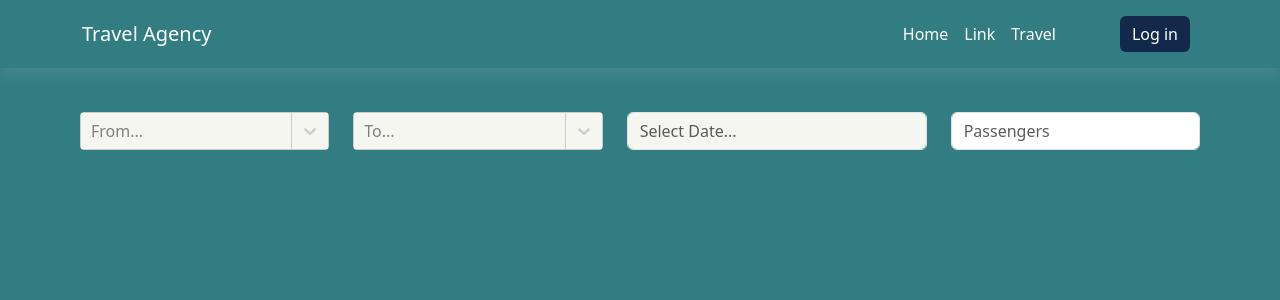
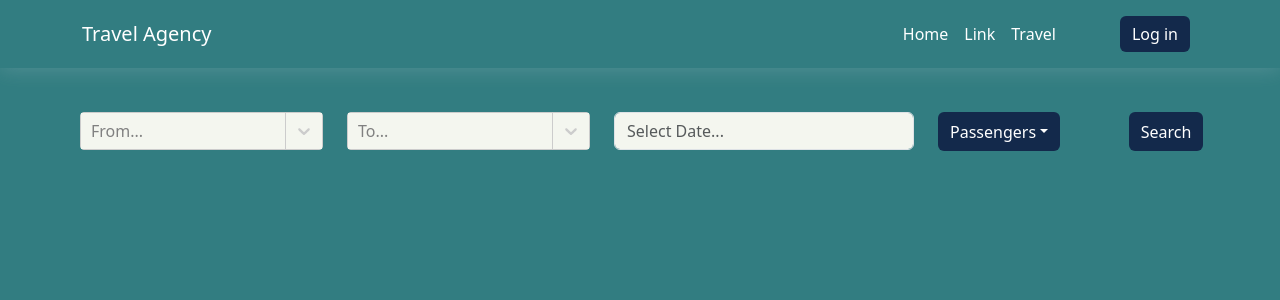
Before and after one commit to ermalbela/Project-Lab-1, a React (Vite) app in the folder travelAgency/: page / in a window 1280 px wide. Shown: the top 300 px of the page. Built offline with nearby package versions, Linux system fonts and the light colour scheme.

Commit message:
changes on dashboard and passenger button

```diff
--- a/travelAgency/src/Components/Dashboard.jsx
+++ b/travelAgency/src/Components/Dashboard.jsx
@@ -1,5 +1,5 @@
-import React, { useState } from 'react';
-import {Row, Col, FormControl} from 'react-bootstrap';
+import React, { useState, useEffect, useRef } from 'react';
+import {Row, Col, DropdownButton, DropdownItem, Button} from 'react-bootstrap';
 import { countries } from '../Menu';
 import MySelect from './MySelect';
 import {components} from 'react-select';
@@ -11,7 +11,7 @@ const Dashboard = () => {
 
   const [fromCountry, setFromCountry] = useState('');
   const [toCountry, setToCountry] = useState('');
-  const [passengerVal, setPassengerVal] = useState('');
+  const [passengerCounts, setPassengerCounts] = useState({adult: 0, child: 0, infant: 0});
 
   const [dateRange, setDateRange] = useState([null, null]);
   const [startDate, endDate] = dateRange;
@@ -51,9 +51,6 @@ const Dashboard = () => {
         ...styles,
         backgroundColor: isSelected ? '#13294B' : isFocused ? '#cee6e2' : '#F4F6EF',
         color: !isSelected ? '#000' : isSelected || isFocused ? '#F4F6EF' : '',
-        // ':hover': {
-        //   color: '#030303'
-        // }
         borderRadius: '5px'
       }
     },
@@ -69,7 +66,7 @@ const Dashboard = () => {
       ...provided,
       backgroundColor: '#F4F6EF'
     }),
-    control: (provided, state) => ({
+    control: (provided) => ({
       ...provided,
       borderColor: 'hsl(0, 0%, 80%);',
       boxShadow: 'none',
@@ -78,6 +75,32 @@ const Dashboard = () => {
         boxShadow: 'none'
       }
     }),
+  }
+
+
+  const toggleDropdown = () => {
+    setShowDropdown(prevState => !prevState);
+  };
+
+  const [showDropdown, setShowDropdown] = useState(false);
+
+  const handleItemClick = (type, action, e) => {
+    e.stopPropagation();
+    if(action === 'increment'){
+      setPassengerCounts(prevCounts => ({
+        ...prevCounts,
+        [type]: prevCounts[type] + 1
+      }))
+    } else{
+      setPassengerCounts(prevCounts => ({
+        ...prevCounts,
+        [type]: prevCounts[type] - 1
+      }))
+    }
+  };
+
+  const handleMenuClick = e => {
+    e.stopPropagation();
   }
 
 
@@ -136,12 +159,19 @@ const Dashboard = () => {
           placeholderText='Select Date...'
         />
       </Col>
-      <Col>
-        <FormControl
-          value={passengerVal}
-          onChange={(e) => setPassengerVal(e.target.value)}
-          placeholder='Passengers'
-        />
+      <Col sm={2}>
+        <DropdownButton title="Passengers" show={showDropdown} onClick={toggleDropdown}>
+          {Object.keys(passengerCounts).map(type => (
+            <DropdownItem key={type} onClick={e => handleMenuClick(e)}>
+              <Button size="sm" variant="outline-success" className="rounded-circle" onClick={e => handleItemClick(type, 'increment', e)}>+</Button>
+              {type.charAt(0).toUpperCase() + type.slice(1) + ":" + passengerCounts[type]}
+              <Button size="sm" variant="outline-danger" className="rounded-circle" disabled={passengerCounts[type] <= 0} onClick={e => handleItemClick(type, 'decrement', e)}>-</Button>
+            </DropdownItem>
+          ))}
+        </DropdownButton>
+      </Col>
+      <Col sm={1}>
+        <Button style={{height: '39px'}}>Search</Button>
       </Col>
     </Row>
   )
--- a/travelAgency/src/Route/PrivateRoute.jsx
+++ /dev/null
@@ -1,24 +0,0 @@
-import { useContext, useEffect, useState } from "react";
-import { Navigate, Outlet } from "react-router-dom";
-import React from "react";
-
-// import AuthContext from "../_helper/AuthContext";
-
-
-const PrivateRoute = () => {
-
-  // const {auth, setAuth} = useContext(AuthContext);
-
-  // useEffect(() => {
-  //   setAuth(JSON.parse(localStorage.getItem('user')))
-  // }, []);
-
-  return(
-    // (localStorage.getItem('token') && localStorage.getItem('token') !== '' && localStorage.getItem('token') !== 'undefined') && auth ?
-      <Outlet />
-    // :
-      // <Navigate to={`${process.env.PUBLIC_URL}/login`} />
-  )
-}
-
-export default PrivateRoute;
--- a/travelAgency/src/Route/index.jsx
+++ b/travelAgency/src/Route/index.jsx
@@ -2,7 +2,6 @@ import { Suspense } from 'react';
 import { BrowserRouter, Route, Routes, Outlet } from 'react-router-dom';
 import Loader from '../Layout/Loader';
 import LayoutRoutes from '../Layout/LayoutRoutes';
-import PrivateRoute from './PrivateRoute';
 import React from "react";
 import Header from '../Layout/Header';
 
--- a/travelAgency/src/assets/css/main.css
+++ b/travelAgency/src/assets/css/main.css
@@ -19,7 +19,7 @@ body{
   align-items: center;
 }
 
-.btn{
+.btn-primary{
   background-color: #13294B!important;
   outline: none!important;
   border: #13294B!important;
@@ -64,3 +64,33 @@ body{
   border-color: hsl(0, 0%, 80%);;
   box-shadow: none,
 }
+
+.dropdown-toggle{
+  height: 39px!important;
+}
+
+.dropdown-menu{
+  transform: translate3d(0px, 44.8px, 0px)!important;
+  background-color: #F4F6EF!important;
+}
+
+.dropdown-item {
+  display: flex!important;
+  align-items: center;
+  background-color: #F4F6EF!important;
+  justify-content: space-around;
+}
+
+.dropdown-item:active {
+  color: black!important;
+  text-decoration: none;
+  background-color: #F4F6EF!important;
+}
+
+.rounded-circle{
+  border-radius: 50%;
+  width: 20px;
+  height: 20px;
+  display: grid!important;
+  place-content: center;
+}
```
